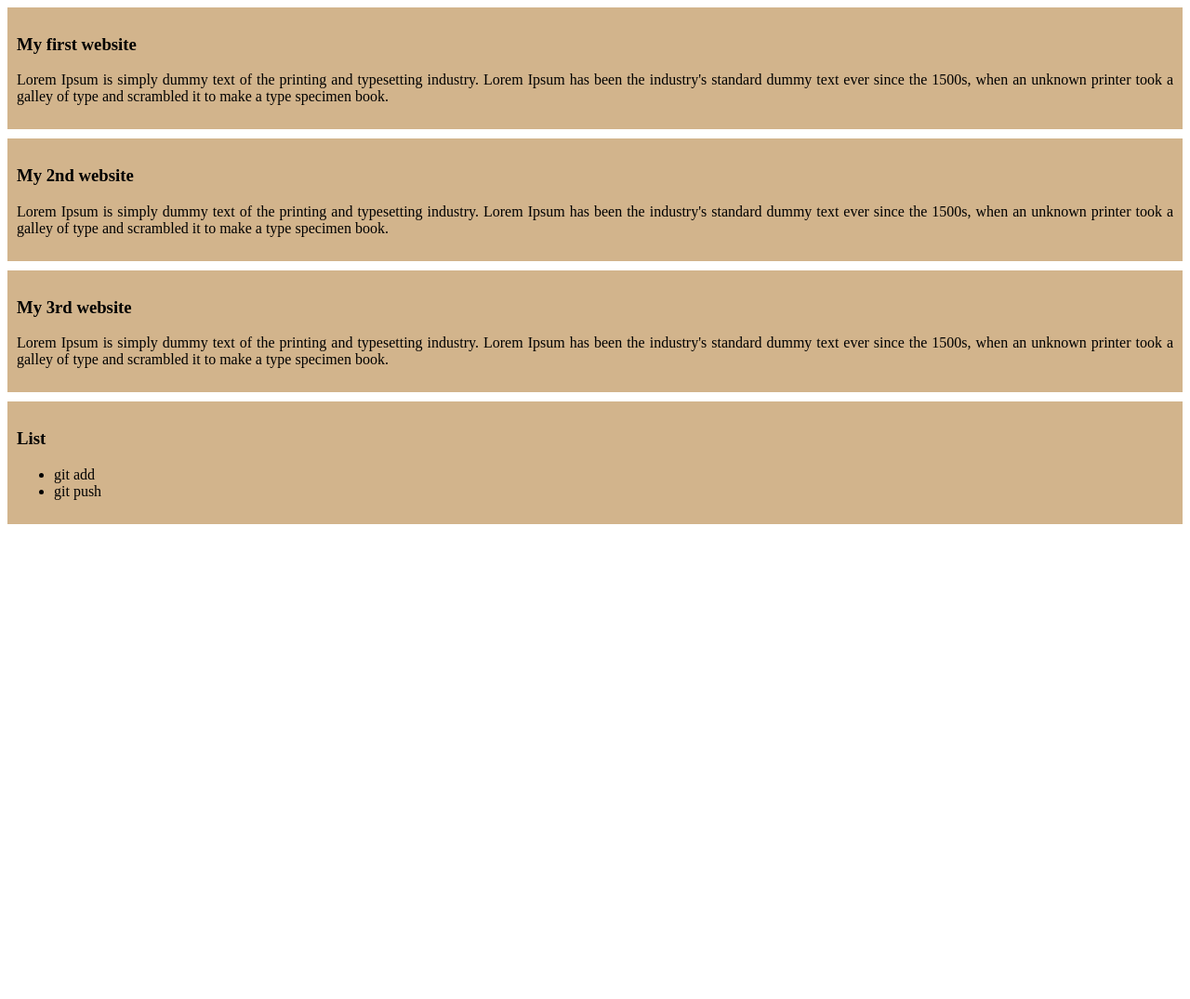
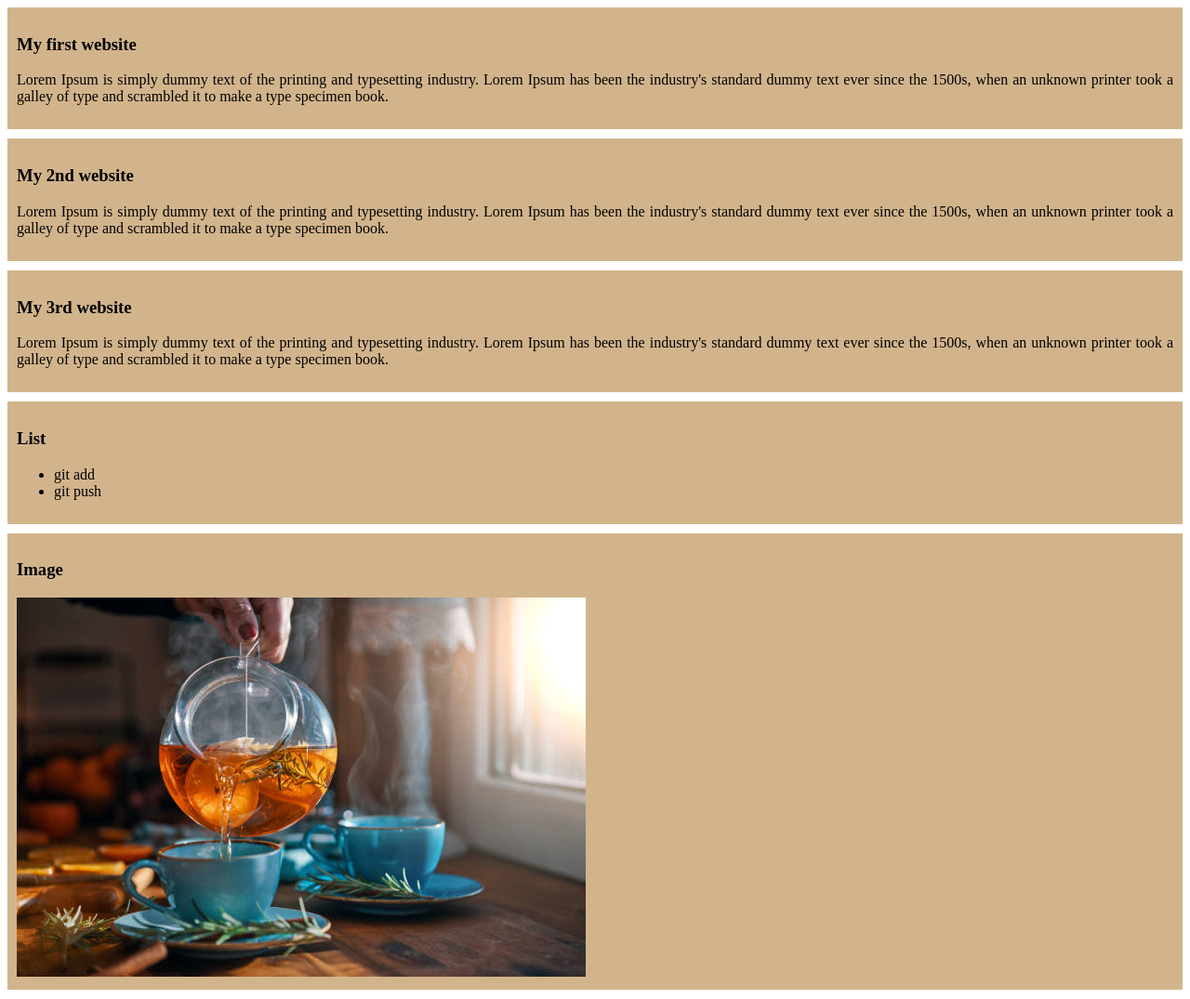
Before and after one commit to istiak19/my-first-github-repo, a plain HTML site: page index.html in a window 1280 px wide. Shown: the whole page at 93% size. Before the commit the page ends 800 px from the top, so only its background shows below. Drawn offline with Linux system fonts and the light colour scheme.

Commit message:
second commit

```diff
--- a/index.html
+++ b/index.html
@@ -27,5 +27,9 @@
             <li>git push</li>
         </ul>
      </div>
+     <div>
+        <h3>Image</h3>
+        <img src="Tea.jpg" alt="">
+     </div>
 </body>
 </html>
```
Also changed, not shown: Tea.jpg (added).
